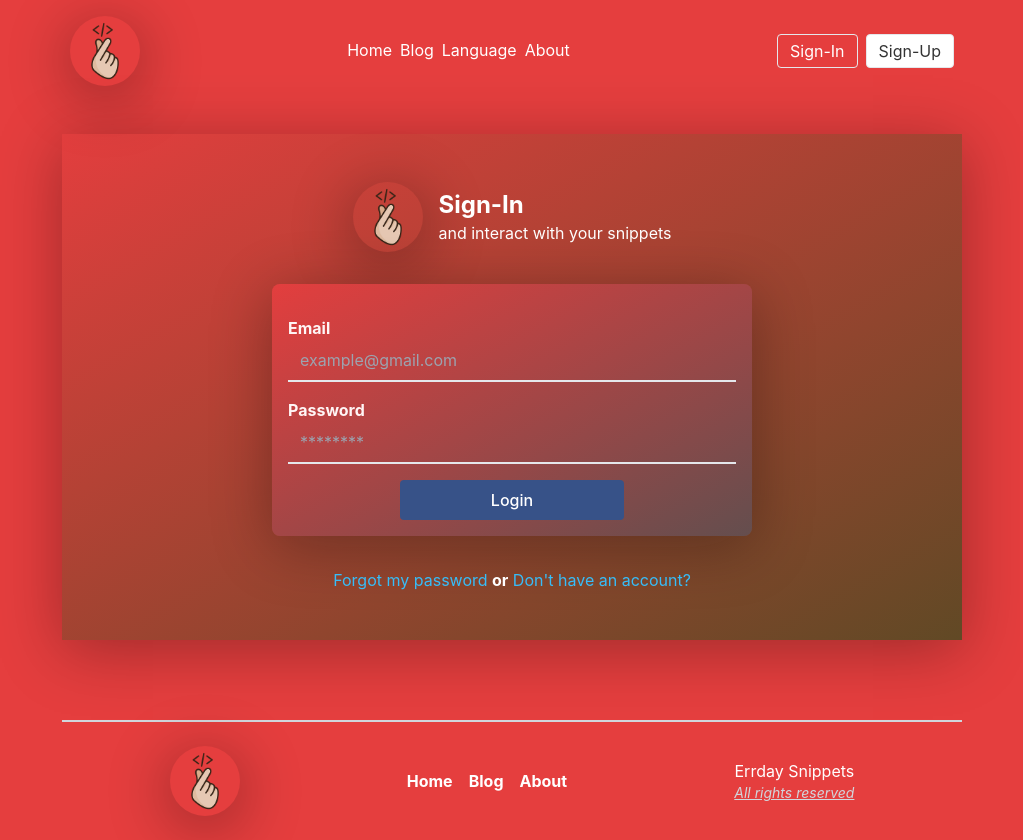
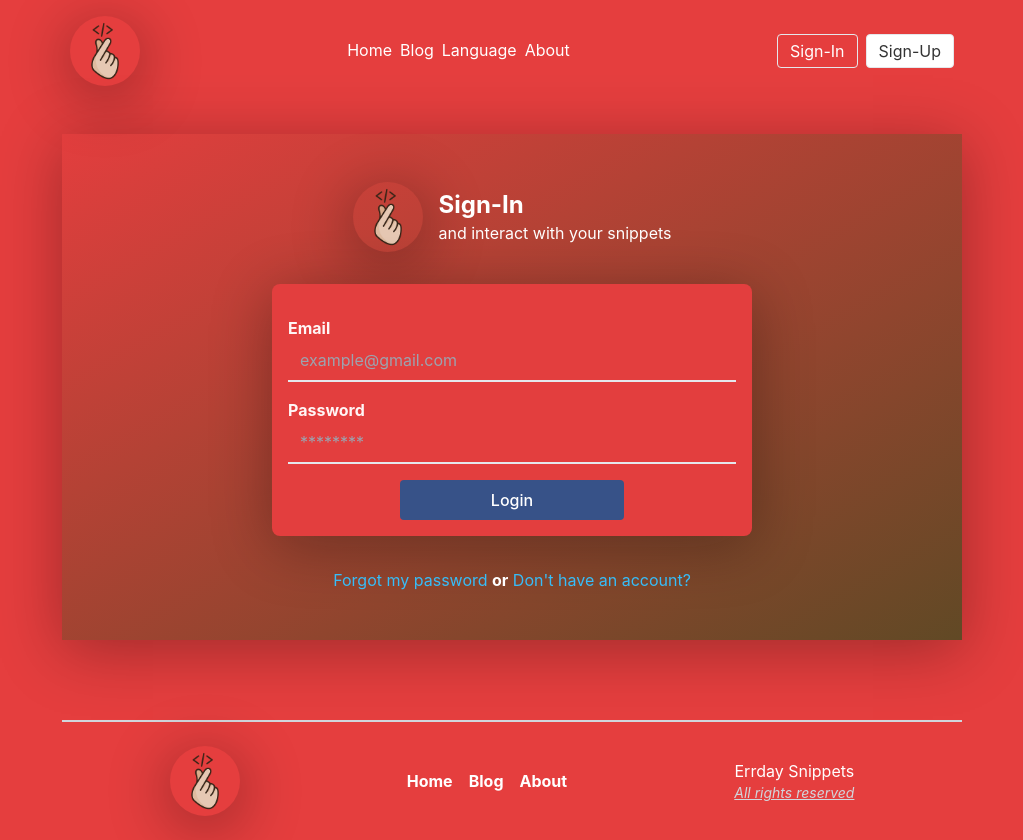
Before and after one commit to artanhysenaj/web-tech-proj, a React (Create React App) app: page /login in a window 1280 px wide. Shown: the whole page, without its empty margins (128-1151 px from the left). Built offline with nearby package versions, Linux system fonts and the light colour scheme.

Commit message:
toast fix
toast fix on login and register fail/error

```diff
--- a/src/components/AuthForm/LoginForm.jsx
+++ b/src/components/AuthForm/LoginForm.jsx
@@ -20,7 +20,7 @@ const LoginForm = (props) => {
   return (
     <form
       onSubmit={submitHandler}
-      className="max-w-[30rem] w-full shadow-[0_10px_60px_1px_rgba(5,5,5,0.3)] my-8 p-4 rounded-lg bg-gradient-to-br from-[#e33e3e] to-[#644e4e]"
+      className="max-w-[30rem] w-full shadow-[0_10px_60px_1px_rgba(5,5,5,0.3)] my-8 p-4 rounded-lg bg-[#e33e3e]"
     >
       <Input
         inputConfig={{
--- a/src/hooks/use-fetch.jsx
+++ b/src/hooks/use-fetch.jsx
@@ -14,7 +14,7 @@ export const useFetch = () => {
         setLoading(false);
         setError(null);
       } catch (error) {
-        console.log(error);
+        console.error("error use-fetch", error);
         setError(error.response.data || "Something went wrong");
         setLoading(false);
       }
--- a/src/pages/LoginPage.jsx
+++ b/src/pages/LoginPage.jsx
@@ -25,7 +25,7 @@ const LoginPage = (props) => {
       });
     } else if (!loading && error) {
       toast.update(loaderRef.current, {
-        render: error.message,
+        render: error.message || "Something went wrong",
         type: "error",
         isLoading: loading,
         autoClose: true,
--- a/src/pages/RegisterPage.jsx
+++ b/src/pages/RegisterPage.jsx
@@ -32,7 +32,7 @@ const RegisterPage = (props) => {
       });
     } else if (!loading && error) {
       toast.update(loaderRef.current, {
-        render: error.message,
+        render: error.message || "Something went wrong",
         type: "error",
         isLoading: loading,
         autoClose: true,
@@ -58,7 +58,6 @@ const RegisterPage = (props) => {
         data.password
       )
     );
-    console.log("here");
   };
 
   return (
```
